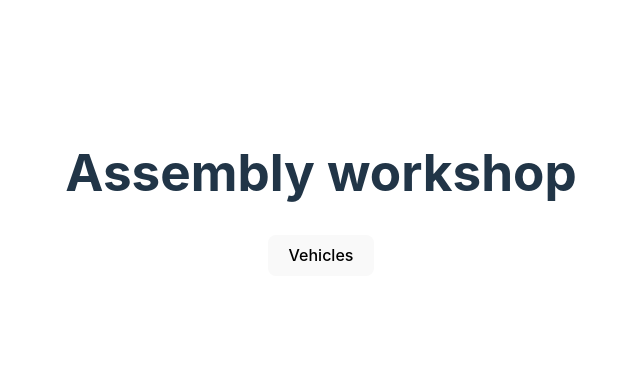
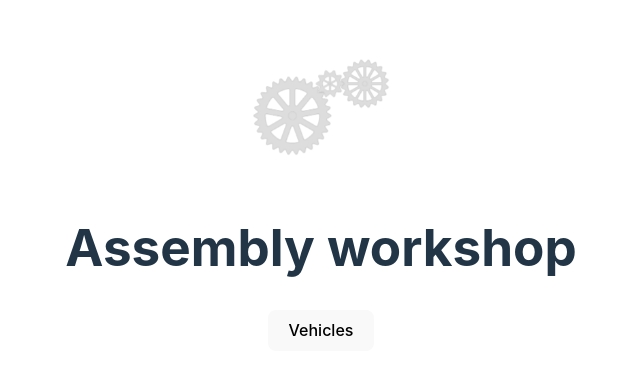
Before and after one commit to Citrom333/RepairApp, a React (Vite) app in the folder src/main/frontend/: page / in a window 1280 px wide. Shown: the part 207-582 px from the top of the page, without its empty margins (319-959 px from the left). Built offline with nearby package versions, Linux system fonts and the light colour scheme.

Commit message:
feat: add logo to main page

```diff
--- a/src/main/frontend/src/App.jsx
+++ b/src/main/frontend/src/App.jsx
@@ -1,6 +1,6 @@
 import { useState } from 'react'
 import reactLogo from './assets/react.svg'
-import viteLogo from '/vite.svg'
+import gears from '/images/gears-5908.gif'
 import './App.css'
 
 function App() {
@@ -8,7 +8,8 @@ function App() {
 
   return (
     <>
-      <div>
+      <div className="page">
+        <img src={gears} className="logo" alt="Vite logo" />
         <h1>Assembly workshop</h1>
         <a href="/vehicles">
           <button >
```
